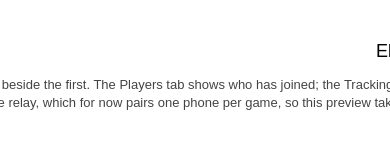
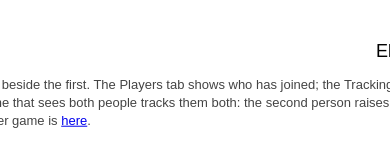
Before and after one commit to Captainkor/eleven-ball-webgl, a plain HTML site: page multiplayer/index.html in a window 390 px wide. Shown: the part 643-810 px from the top of the page. Drawn offline with Linux system fonts and the light colour scheme; no server answers.

Commit message:
The two-player preview plays through the multiplayer module and tells a group camera's second person to raise a hand
multiplayer/ is rebuilt from eleven-ball feature/multiplayer 51d791c (portable DLLs from egdl_Core 9ab6ba1, facades from egdl2 8a31221d): the game's two players now run through the optional multiplayer module's MultiplayerManager, and while a connected phone sees several people an empty slot reads "Raise a hand in view of <phone>" on the Players and Tracking tabs, with a one-time hint in game. The relay at www.enablegames.xyz pairs several phones on one code since 2026-10-02, so the note under the canvas and the README no longer say the browser takes one player: each player scans the code with their own phone, or one phone that sees both tracks them both.

Co-Authored-By: Claude Opus 5.5 <noreply@anthropic.com>

```diff
--- a/multiplayer/index.html
+++ b/multiplayer/index.html
@@ -29,8 +29,8 @@
       <div id="mp-note">
         Early two-player test: a second player drops balls beside the first.
         The Players tab shows who has joined; the Tracking tab picks each player's movement.
-        In the browser every player comes in through the enAble relay, which for now pairs one phone per game,
-        so this preview takes one player until the multiplayer relay is deployed.
+        Each player scans the code with their own phone, or one phone that sees both people tracks them both:
+        the second person raises a hand in view of it for a second to join (needs the phone's group-camera build).
         The single-player game is <a href="../">here</a>.
       </div>
     </div>
```
Also changed, not shown: 4 other files.
